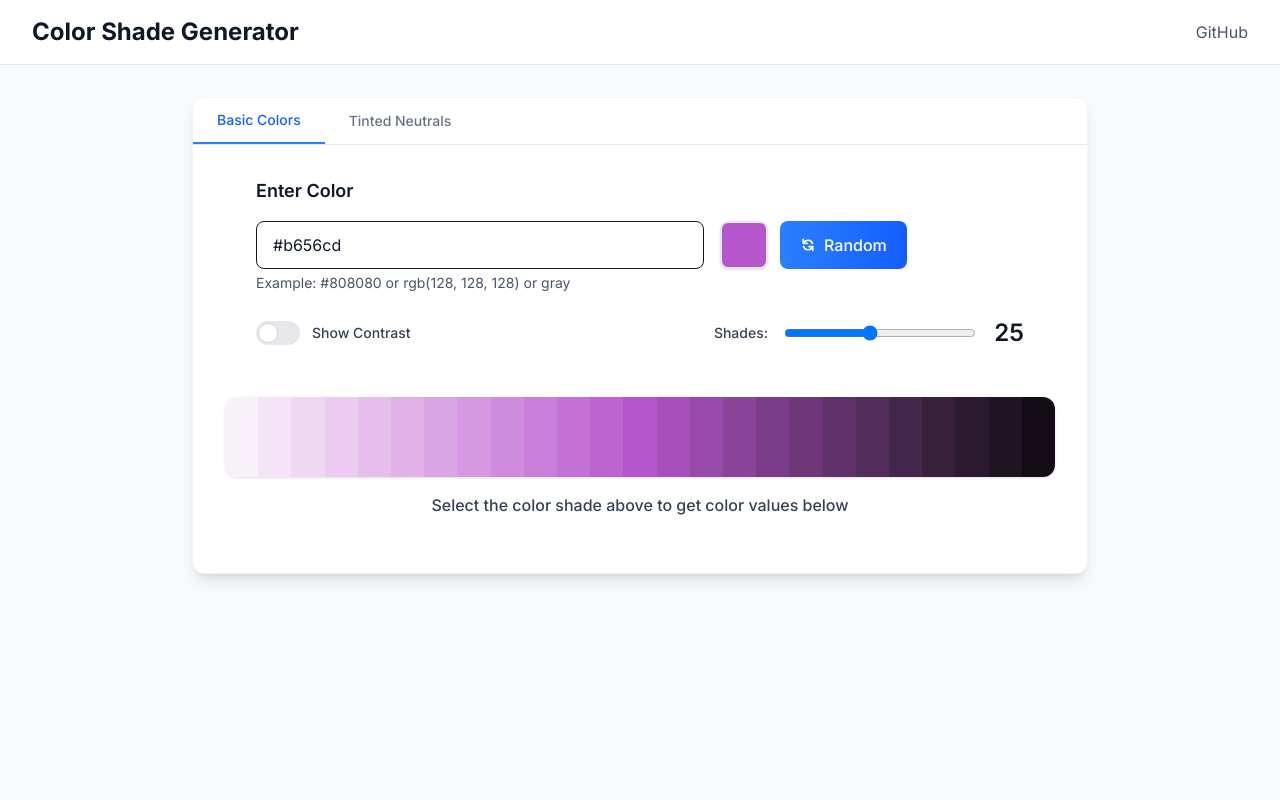
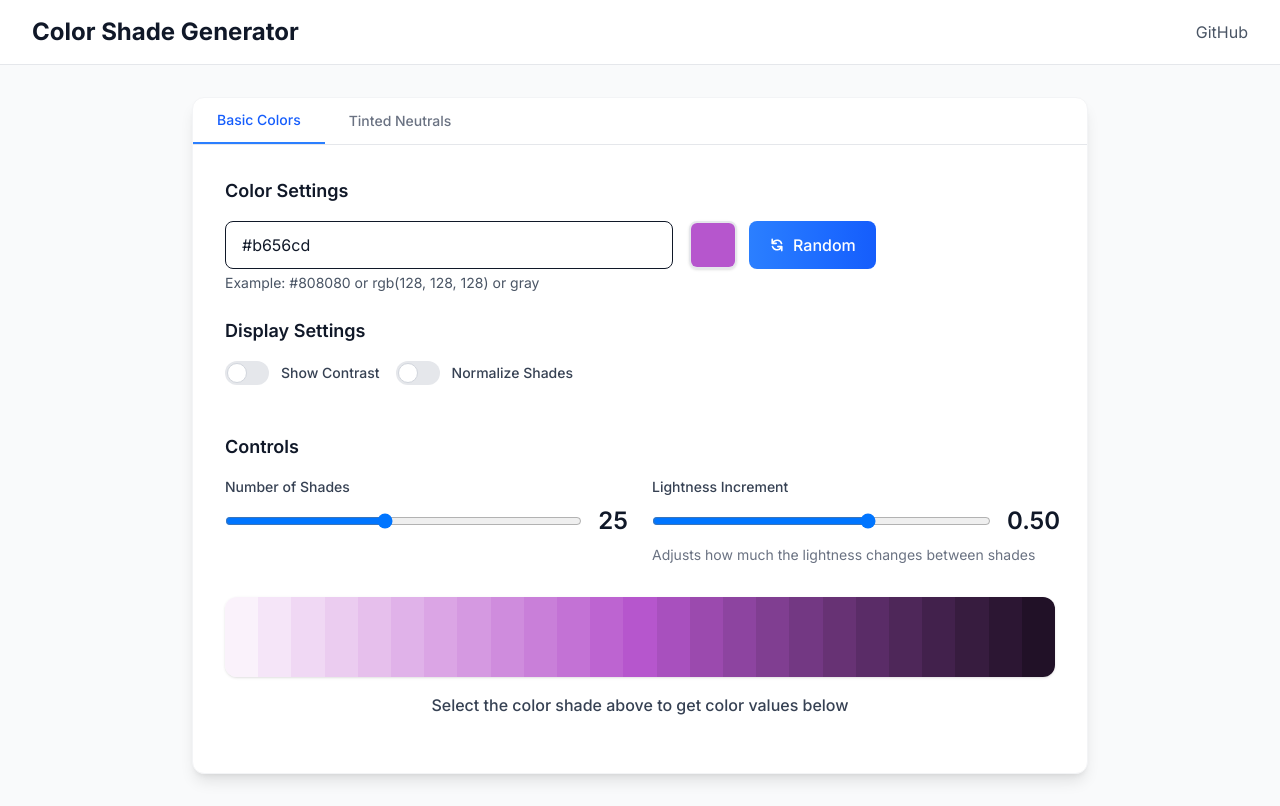
Before and after one commit to SamsonHD/shade-master, a Next.js app: page / in a window 1280 px wide. Built offline with nearby package versions, Linux system fonts and the light colour scheme.

Commit message:
Updated lightness control to have a maximum of 0.75 and set default to 0.5

```diff
--- a/app/page.tsx
+++ b/app/page.tsx
@@ -12,6 +12,8 @@ export default function Home() {
   const [numShades, setNumShades] = useState(25);
   const [selectedShade, setSelectedShade] = useState<string | null>(null);
   const [showContrast, setShowContrast] = useState(false);
+  const [normalizeShades, setNormalizeShades] = useState(false);
+  const [lightnessIncrement, setLightnessIncrement] = useState(0.5);
   const [hue, setHue] = useState(200);
   const [saturationMod, setSaturationMod] = useState(70);
 
@@ -28,7 +30,34 @@ export default function Home() {
     try {
       if (activeTab === 'basic') {
         // Basic color shades
-        const scale = chroma.scale(['#FEFEFE', color, '#010101']).mode('lab');
+        const colorObj = chroma(color);
+        let scale;
+
+        if (normalizeShades) {
+          // Get the base color's luminance
+          const baseLuminance = colorObj.luminance();
+
+          // Create a normalized scale that ensures visibility across the range
+          if (baseLuminance > 0.5) {
+            // For light colors, ensure we have enough dark shades
+            const darkened = colorObj.darken(1.5);
+            scale = chroma.scale([colorObj.brighten(0.25), color, darkened]).mode('lab');
+          } else {
+            // For dark colors, ensure we have enough light shades
+            const lightened = colorObj.brighten(1.5);
+            scale = chroma.scale([lightened, color, colorObj.darken(0.25)]).mode('lab');
+          }
+        } else {
+          // Original scale with adjustable lightness
+          const baseLightness = chroma(color).get('hsl.l');
+          const totalRange = lightnessIncrement * 2; // Total range in both directions
+          const stepSize = totalRange / (count - 1); // Divide by number of steps
+
+          const startColor = chroma(color).set('hsl.l', Math.min(1, baseLightness + (totalRange/2)));
+          const endColor = chroma(color).set('hsl.l', Math.max(0, baseLightness - (totalRange/2)));
+          scale = chroma.scale([startColor, color, endColor]).mode('lab');
+        }
+
         const extraShades = scale.colors(count + 2);
         setShades(extraShades.slice(1, -1));
       } else {
@@ -46,7 +75,7 @@ export default function Home() {
     } catch {
       console.error('Invalid color input');
     }
-  }, [activeTab, hue, getSaturation]);
+  }, [activeTab, hue, getSaturation, normalizeShades, lightnessIncrement]);
 
   useEffect(() => {
     generateShades(baseColor, numShades);
@@ -151,10 +180,12 @@ export default function Home() {
                 {activeTab === 'basic' ? (
                   // Basic Colors Content
                   <>
-                    <div className="max-w-3xl mx-auto">
+                    <div className="space-y-12">
+                      <div>
                         <label className="block text-lg font-semibold text-gray-900 mb-4">
-                        Enter Color
+                          Color Settings
                         </label>
+                        <div className="space-y-8">
                           <div className="flex items-center gap-4">
                             <div className="flex-1 max-w-md">
                               <div className="relative">
@@ -203,10 +234,14 @@ export default function Home() {
                             </div>
                           </div>
                         </div>
+                      </div>
 
-                    {/* Controls Section */}
-                    <div className="max-w-3xl mx-auto">
-                      <div className="flex flex-col sm:flex-row justify-between items-center gap-6 py-4">
+                      {/* Display Settings */}
+                      <div>
+                        <label className="block text-lg font-semibold text-gray-900 mb-4">
+                          Display Settings
+                        </label>
+                        <div className="flex flex-col sm:flex-row justify-between items-center gap-6">
                           <div className="flex items-center gap-4">
                             <label className="relative inline-flex items-center cursor-pointer">
                               <input
@@ -220,9 +255,35 @@ export default function Home() {
                                 Show Contrast
                               </span>
                             </label>
+                            <label className="relative inline-flex items-center cursor-pointer group">
+                              <input
+                                type="checkbox"
+                                checked={normalizeShades}
+                                onChange={(e) => setNormalizeShades(e.target.checked)}
+                                className="sr-only peer"
+                              />
+                              <div className="w-11 h-6 bg-gray-200 peer-focus:outline-none peer-focus:ring-4 peer-focus:ring-blue-300 rounded-full peer peer-checked:after:translate-x-full rtl:peer-checked:after:-translate-x-full peer-checked:after:border-white after:content-[''] after:absolute after:top-[2px] after:start-[2px] after:bg-white after:border-gray-300 after:border after:rounded-full after:h-5 after:w-5 after:transition-all peer-checked:bg-blue-600"></div>
+                              <span className="ms-3 text-sm font-medium text-gray-700">
+                                Normalize Shades
+                              </span>
+                              <div className="absolute top-full left-0 mt-2 w-64 opacity-0 group-hover:opacity-100 transition-opacity bg-gray-900 text-white text-xs py-2 px-3 rounded shadow-lg z-10">
+                                Automatically adjusts the shade range to ensure visibility for very light or dark colors
                               </div>
+                            </label>
+                          </div>
+                        </div>
+                      </div>
+
+                      <div>
+                        <label className="block text-lg font-semibold text-gray-900 mb-4">
+                          Controls
+                        </label>
+                        <div className="grid grid-cols-1 md:grid-cols-2 gap-6">
+                          <div>
+                            <label className="block text-sm font-medium text-gray-700 mb-2">
+                              Number of Shades
+                            </label>
                             <div className="flex items-center gap-4">
-                          <span className="text-sm font-medium text-gray-700">Shades:</span>
                               <input
                                 type="range"
                                 min="5"
@@ -230,12 +291,37 @@ export default function Home() {
                                 step="1"
                                 value={numShades}
                                 onChange={(e) => setNumShades(parseInt(e.target.value))}
-                            className="w-48"
+                                className="w-full"
                                 aria-label="Number of shades"
                               />
                               <span className="text-2xl font-semibold text-gray-900 w-8 text-right">
                                 {numShades}
                               </span>
+                            </div>
+                          </div>
+                          <div>
+                            <label className="block text-sm font-medium text-gray-700 mb-2">
+                              Lightness Increment
+                            </label>
+                            <div className="flex items-center gap-4">
+                              <input
+                                type="range"
+                                min="0.05"
+                                max="0.75"
+                                step="0.05"
+                                value={lightnessIncrement}
+                                onChange={(e) => setLightnessIncrement(parseFloat(e.target.value))}
+                                className="w-full"
+                                aria-label="Lightness increment"
+                              />
+                              <span className="text-2xl font-semibold text-gray-900 w-12 text-right">
+                                {lightnessIncrement.toFixed(2)}
+                              </span>
+                            </div>
+                            <p className="text-sm text-gray-500 mt-2">
+                              Adjusts how much the lightness changes between shades
+                            </p>
+                          </div>
                         </div>
                       </div>
                     </div>
@@ -275,6 +361,26 @@ export default function Home() {
                               className="w-full"
                             />
                           </div>
+                        </div>
+                      </div>
+                      <div>
+                        <label className="block text-lg font-semibold text-gray-900 mb-4">
+                          Shades
+                        </label>
+                        <div className="flex items-center gap-4">
+                          <input
+                            type="range"
+                            min="5"
+                            max="50"
+                            step="1"
+                            value={numShades}
+                            onChange={(e) => setNumShades(parseInt(e.target.value))}
+                            className="w-full"
+                            aria-label="Number of shades"
+                          />
+                          <span className="text-2xl font-semibold text-gray-900 w-8 text-right">
+                            {numShades}
+                          </span>
                         </div>
                       </div>
                     </div>
```
Lines whose indentation alone changed are shown as unchanged.
